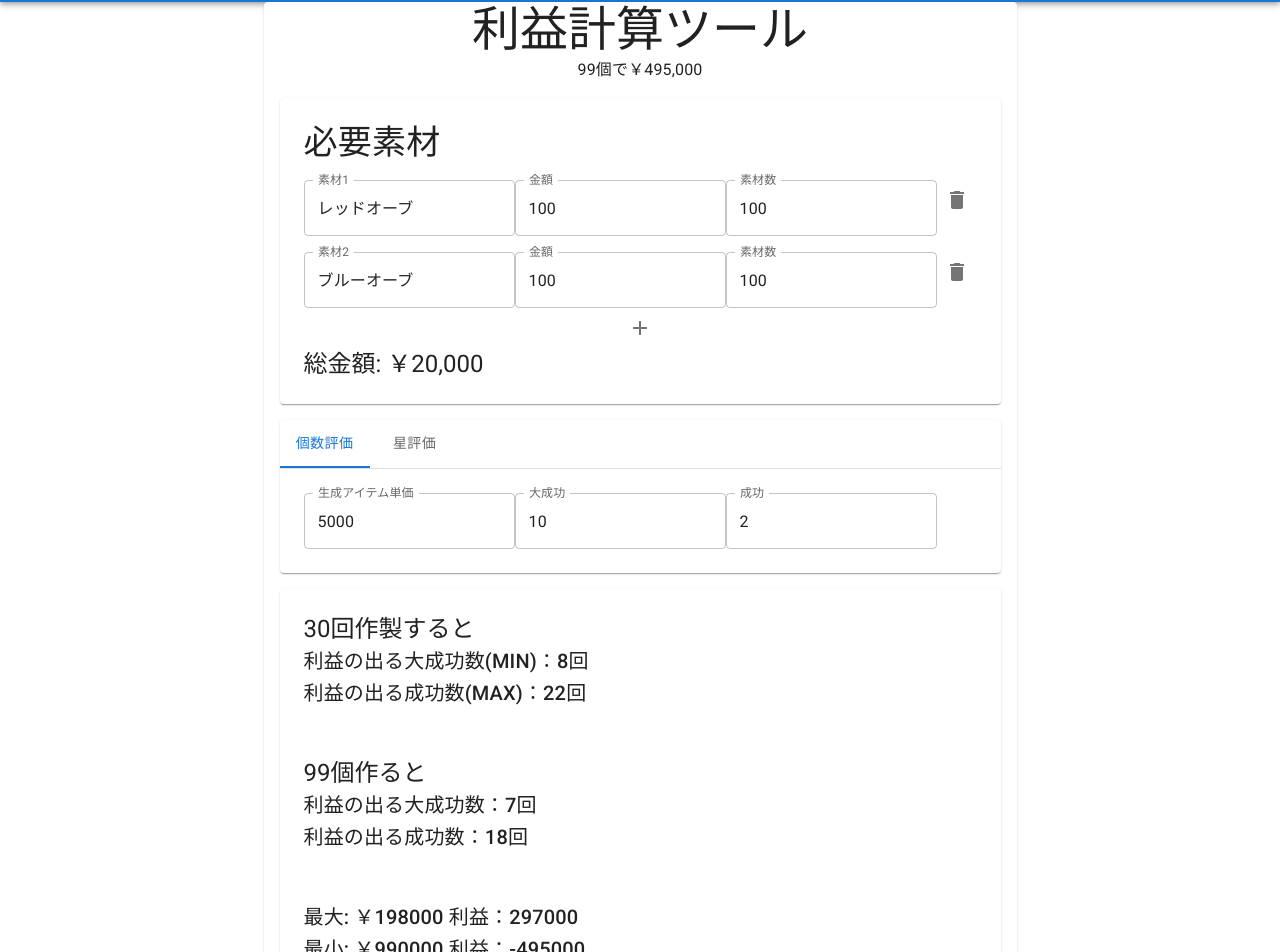
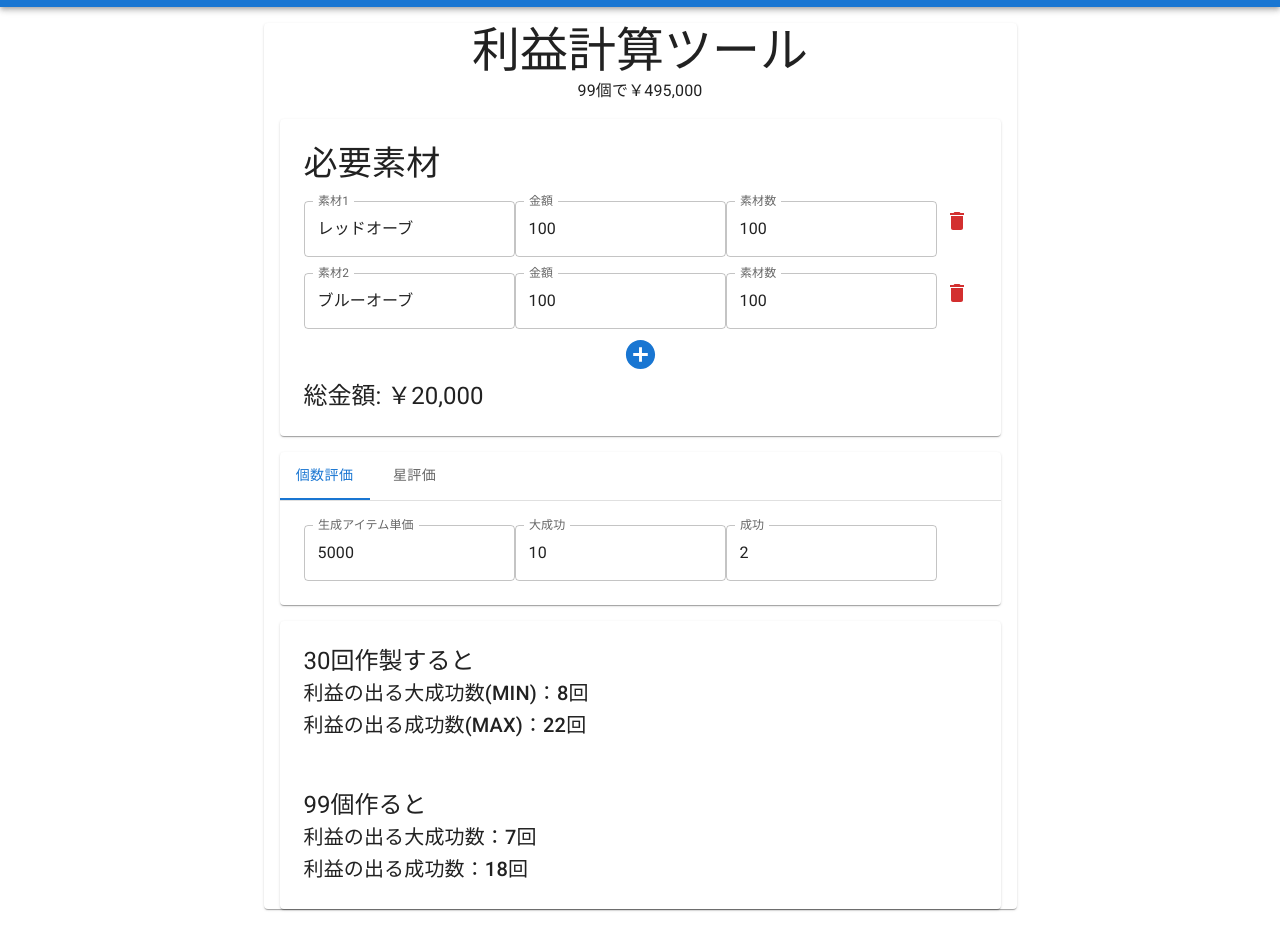
Before and after one commit to shizuya-aishima/sample-front, a React (Create React App) app in the folder dragonquest/: page /items/1 in a window 1280 px wide. Shown: the part 62-1014 px from the top of the page. After the commit the page ends 987 px from the top, so only its background shows below. Built offline with nearby package versions, Linux system fonts and the light colour scheme.

Commit message:
:+1: update: 見た目と修正

```diff
--- a/dragonquest/app.yaml
+++ b/dragonquest/app.yaml
@@ -13,7 +13,7 @@ handlers:
     static_dir: build/static
   - url: /(.*\.(json|ico|js))$
     static_files: build/\1
-    upload: build/.*\.(json|ico|js)$
+    upload: build/.*\.(json|ico|js|png)$
   - url: .*
     static_files: build/index.html
     upload: build/index.html
--- a/dragonquest/src/App.tsx
+++ b/dragonquest/src/App.tsx
@@ -2,6 +2,7 @@ import React from 'react'
 import { BrowserRouter, Route, Routes } from 'react-router-dom'
 import './App.css'
 import ResponsiveAppBar from './components/header'
+import { Blog } from './features/blog'
 import { Counter } from './features/counter/Counter'
 import { Item } from './features/item'
 import { ItemList } from './features/itemList'
@@ -17,6 +18,7 @@ const App: React.FC = () => {
               <Route path='counter' element={<Counter />} />
               <Route path='items' element={<ItemList />} />
               <Route path='items/:id' element={<Item />} />
+              <Route path='blog' element={<Blog />} />
               <Route path='*' element={<>not</>} />
             </Route>
           </Routes>
--- a/dragonquest/src/components/header/index.tsx
+++ b/dragonquest/src/components/header/index.tsx
@@ -13,9 +13,10 @@ import Tooltip from '@mui/material/Tooltip'
 import MenuItem from '@mui/material/MenuItem'
 import AdbIcon from '@mui/icons-material/Adb'
 import { Link, NavLink, Outlet } from 'react-router-dom'
+import { createTheme } from '@mui/system'
 
-// const pages = ['Blog']
-const pages: string[] = []
+const pages = ['items', 'blog']
+// const pages: string[] = []
 const settings = ['Profile', 'Account', 'Dashboard', 'Logout']
 
 const ResponsiveAppBar = () => {
@@ -39,6 +40,7 @@ const ResponsiveAppBar = () => {
 
   const login = false
 
+  const theme = createTheme()
   return (
     <>
       <AppBar position='static'>
@@ -169,7 +171,9 @@ const ResponsiveAppBar = () => {
           </Toolbar>
         </Container>
       </AppBar>
-      <Outlet />
+      <Box sx={{ mt: theme.spacing(2) }}>
+        <Outlet />
+      </Box>
     </>
   )
 }
--- /dev/null
+++ b/dragonquest/src/components/required/index.tsx
@@ -0,0 +1,68 @@
+import { Delete } from '@mui/icons-material'
+import AddCircleOutlinedIcon from '@mui/icons-material/AddCircleOutlined'
+import { Box, createTheme, IconButton, TextField, Typography } from '@mui/material'
+import React from 'react'
+import { useAppSelector } from '../../app/hooks'
+import { castNum } from '../../utils/calculation'
+import { RequiredProps } from './types'
+
+export const RequiredItem: React.FC<RequiredProps> = (props) => {
+  const itemList = useAppSelector(props.getState)
+
+  const nameMaterialsHandler = (index: number) => props.materialsHandler(index, 'name')
+  const priceMaterialsHandler = (index: number) => props.materialsHandler(index, 'price')
+  const quantityMaterialsHandler = (index: number) => props.materialsHandler(index, 'quantity')
+
+  const addClick = () => {
+    if (itemList.length < 5) {
+      props.addMaterial()
+    }
+  }
+
+  const theme = createTheme()
+  return (
+    <>
+      <Typography variant='h4'>必要素材</Typography>
+      {itemList.map((e, i) => (
+        <Box key={i} sx={{ mt: theme.spacing(2) }}>
+          <TextField value={e.name} label={`素材${i + 1}`} onChange={nameMaterialsHandler(i)} />
+          <TextField
+            value={e.price}
+            label='金額'
+            inputProps={{
+              inputMode: 'numeric',
+              pattern: '[0-9]*',
+              type: 'number',
+            }}
+            onChange={priceMaterialsHandler(i)}
+          />
+          <TextField
+            value={e.quantity}
+            label='素材数'
+            inputProps={{
+              inputMode: 'numeric',
+              pattern: '[0-9]*',
+              type: 'number',
+            }}
+            onChange={quantityMaterialsHandler(i)}
+          />
+          <IconButton onClick={() => props.deleteMaterial(i)}>
+            <Delete color='error' />
+          </IconButton>
+        </Box>
+      ))}
+      <Box sx={{ textAlign: 'center' }}>
+        <IconButton onClick={addClick}>
+          <AddCircleOutlinedIcon fontSize='large' color='primary' />
+        </IconButton>
+      </Box>
+      <Typography variant='h5'>
+        総金額: ￥
+        {itemList
+          .map((e) => castNum(e.price) * castNum(e.quantity))
+          .reduce((sum, e) => sum + e, 0)
+          .toLocaleString()}
+      </Typography>
+    </>
+  )
+}
--- /dev/null
+++ b/dragonquest/src/components/required/types.ts
@@ -0,0 +1,17 @@
+import { RootState } from '../../app/store'
+
+export type RequiredProps = {
+  getState: (state: RootState) => Materials[]
+  materialsHandler: (
+    index: number,
+    key: keyof Materials,
+  ) => (e: React.ChangeEvent<HTMLInputElement | HTMLTextAreaElement>) => void
+  deleteMaterial: (index: number) => void
+  addMaterial: () => void
+}
+
+export type Materials = {
+  name: string
+  quantity: string
+  price: string
+}
--- /dev/null
+++ b/dragonquest/src/features/blog/index.tsx
@@ -0,0 +1,3 @@
+export const Blog = () => {
+  return <>今後追記予定</>
+}
--- a/dragonquest/src/features/item/index.tsx
+++ b/dragonquest/src/features/item/index.tsx
@@ -1,79 +1,25 @@
-import { Add, Delete } from '@mui/icons-material'
-import { Box, IconButton, Paper, Tab, Tabs, TextField, Typography } from '@mui/material'
+import { Box, Paper, Tab, Tabs, TextField, Typography } from '@mui/material'
 import { createTheme } from '@mui/system'
 import React from 'react'
-import { useParams } from 'react-router-dom'
 import { useAppDispatch, useAppSelector } from '../../app/hooks'
 import { RootState } from '../../app/store'
-import { ExpectedValue, itemActions, ItemState, ItemStateOnchange, Materials } from './itemSlice'
-import { castNum } from './utils'
-
-const data = {
-  id: 'XXX-XXX-XXXXXX',
-  name: '虹色のオーブ',
-  price: 5000,
-  expectedValue: {
-    greatSuccess: 10,
-    success: 2,
-  },
-  itemList: [
-    {
-      name: 'レッドオーブ',
-      quantity: 100,
-      price: 100,
-    },
-    {
-      name: 'ブルーオーブ',
-      quantity: 100,
-      price: 100,
-    },
-  ],
-}
+import { castNum, getX, getX2, getY, getY2 } from '../../utils/calculation'
+import { ExpectedValue, itemActions, ItemStateOnchange } from './itemSlice'
+import { RequiredItem } from '../../components/required'
+import { Materials } from '../../components/required/types'
 
 export const Item: React.FC = () => {
   const priceData = useAppSelector((state: RootState) => state.item)
   const dispatch = useAppDispatch()
 
-  type Param = {
-    id: string
-  }
   const theme = createTheme()
 
-  const min =
-    priceData.itemList
-      .map((e) => castNum(e.quantity) * castNum(e.price))
-      .reduce((sum, e) => sum + e, 0) *
-    (99 / data.expectedValue.success)
-  const max =
-    priceData.itemList
-      .map((e) => castNum(e.quantity) * castNum(e.price))
-      .reduce((sum, e) => sum + e, 0) *
-    (99 / data.expectedValue.greatSuccess)
+  const x = getX((state: RootState) => state.item)
 
-  const m = priceData.itemList
-    .map((e) => castNum(e.price) * castNum(e.quantity))
-    .reduce((sum, e) => sum + e, 0)
-  const x =
-    ((castNum(priceData.price) * castNum(priceData.expectedValue.success) - m) * 99) /
-    (castNum(priceData.expectedValue.success) * m -
-      castNum(priceData.expectedValue.greatSuccess) * m)
+  const y = getY((state: RootState) => state.item, x)
 
-  const y =
-    (99 - x * castNum(priceData.expectedValue.greatSuccess)) /
-    castNum(priceData.expectedValue.success)
-
-  const py =
-    priceData.tab === '0'
-      ? castNum(priceData.price) * castNum(priceData.expectedValue.success)
-      : castNum(priceData.expectedValue.successPrice)
-
-  const px =
-    priceData.tab === '0'
-      ? castNum(priceData.price) * castNum(priceData.expectedValue.greatSuccess)
-      : castNum(priceData.expectedValue.greatSuccessPrice)
-
-  const x2 = (30 * py - 30 * m) / (py - px)
-  const y2 = 30 - x2
+  const x2 = getX2((state: RootState) => state.item)
+  const y2 = getY2(x2)
 
   // handler関数を作成する関数
   const formHandler =
@@ -94,9 +40,6 @@ export const Item: React.FC = () => {
   const priceHandler = formHandler('price')
   const tabHandler = (event: React.SyntheticEvent, newValue: number) =>
     dispatch(itemActions.onChange({ key: 'tab', value: newValue.toString() }))
-  const nameMaterialsHandler = (index: number) => materialsHandler(index, 'name')
-  const priceMaterialsHandler = (index: number) => materialsHandler(index, 'price')
-  const quantityMaterialsHandler = (index: number) => materialsHandler(index, 'quantity')
   const greatSuccessHandler = expectedHandler('greatSuccess')
   const successHandler = expectedHandler('success')
   const greatSuccessPriceHandler = expectedHandler('greatSuccessPrice')
@@ -138,51 +81,12 @@ export const Item: React.FC = () => {
         <Typography>99個で￥{(castNum(priceData.price) * 99).toLocaleString()}</Typography>
         <Paper sx={{ textAlign: 'left', m: theme.spacing(2) }}>
           <Box sx={{ p: 3 }}>
-            <Typography variant='h4'>必要素材</Typography>
-            {priceData.itemList.map((e, i) => (
-              <Box key={i} sx={{ mt: theme.spacing(2) }}>
-                <TextField
-                  value={e.name}
-                  label={`素材${i + 1}`}
-                  onChange={nameMaterialsHandler(i)}
-                />
-                <TextField
-                  value={e.price}
-                  label='金額'
-                  inputProps={{
-                    inputMode: 'numeric',
-                    pattern: '[0-9]*',
-                    type: 'number',
-                  }}
-                  onChange={priceMaterialsHandler(i)}
-                />
-                <TextField
-                  value={e.quantity}
-                  label='素材数'
-                  inputProps={{
-                    inputMode: 'numeric',
-                    pattern: '[0-9]*',
-                    type: 'number',
-                  }}
-                  onChange={quantityMaterialsHandler(i)}
-                />
-                <IconButton onClick={() => deleteMaterial(i)}>
-                  <Delete />
-                </IconButton>
-              </Box>
-            ))}
-            <Box sx={{ textAlign: 'center' }}>
-              <IconButton onClick={addMaterial}>
-                <Add />
-              </IconButton>
-            </Box>
-            <Typography variant='h5'>
-              総金額: ￥
-              {priceData.itemList
-                .map((e) => castNum(e.price) * castNum(e.quantity))
-                .reduce((sum, e) => sum + e, 0)
-                .toLocaleString()}
-            </Typography>
+            <RequiredItem
+              getState={(state: RootState) => state.item.itemList}
+              materialsHandler={materialsHandler}
+              addMaterial={addMaterial}
+              deleteMaterial={deleteMaterial}
+            />
           </Box>
         </Paper>
         <Paper sx={{ textAlign: 'left', m: theme.spacing(2) }}>
@@ -243,14 +147,6 @@ export const Item: React.FC = () => {
             <Typography variant='h6'>利益の出る大成功数：{Math.ceil(x)}回</Typography>
             <Typography variant='h6'>利益の出る成功数：{Math.floor(y)}回</Typography>
           </TabPanel>
-          <Box sx={{ p: 3 }}>
-            <Typography variant='h6'>
-              最大: ￥{max} 利益：{castNum(priceData.price) * 99 - max}
-            </Typography>
-            <Typography variant='h6'>
-              最小: ￥{min} 利益：{castNum(priceData.price) * 99 - min}
-            </Typography>
-          </Box>
         </Paper>
       </Paper>
     </>
--- a/dragonquest/src/features/item/utils.ts
+++ /dev/null
@@ -1 +0,0 @@
-export const castNum = (e: string) => (e != null ? +e : 0)
--- /dev/null
+++ b/dragonquest/src/utils/calculation.ts
@@ -0,0 +1,48 @@
+import { useAppSelector } from '../app/hooks'
+import { RootState } from '../app/store'
+import { ItemState } from '../features/item/itemSlice'
+import { Materials } from '../components/required/types'
+
+export const castNum = (e: string) => (e != null ? +e : 0)
+
+export const getX = (getState: (state: RootState) => ItemState) => {
+  const priceData = useAppSelector(getState)
+  const m = getM((state: RootState) => state.item.itemList)
+  return (
+    ((castNum(priceData.price) * castNum(priceData.expectedValue.success) - m) * 99) /
+    (castNum(priceData.expectedValue.success) * m -
+      castNum(priceData.expectedValue.greatSuccess) * m)
+  )
+}
+
+export const getY = (getState: (state: RootState) => ItemState, x: number) => {
+  const priceData = useAppSelector(getState)
+
+  return (
+    (99 - x * castNum(priceData.expectedValue.greatSuccess)) /
+    castNum(priceData.expectedValue.success)
+  )
+}
+
+const getM = (getState: (state: RootState) => Materials[]) =>
+  useAppSelector(getState)
+    .map((e) => castNum(e.price) * castNum(e.quantity))
+    .reduce((sum, e) => sum + e, 0)
+
+export const getX2 = (getState: (state: RootState) => ItemState) => {
+  const priceData = useAppSelector(getState)
+  const m = getM((state: RootState) => state.item.itemList)
+  const py =
+    priceData.tab === '0'
+      ? castNum(priceData.price) * castNum(priceData.expectedValue.success)
+      : castNum(priceData.expectedValue.successPrice)
+
+  const px =
+    priceData.tab === '0'
+      ? castNum(priceData.price) * castNum(priceData.expectedValue.greatSuccess)
+      : castNum(priceData.expectedValue.greatSuccessPrice)
+
+  return (30 * py - 30 * m) / (py - px)
+}
+
+export const getY2 = (x: number) => 30 - x
```
Also changed, not shown: dragonquest/src/components/itemCard/index.tsx (+4 -4 lines), dragonquest/src/features/item/itemSlice.ts (+4 -8 lines), dragonquest/public/logo192.png (added), dragonquest/public/logo512.png (added), dragonquest/public/manifest.json.
